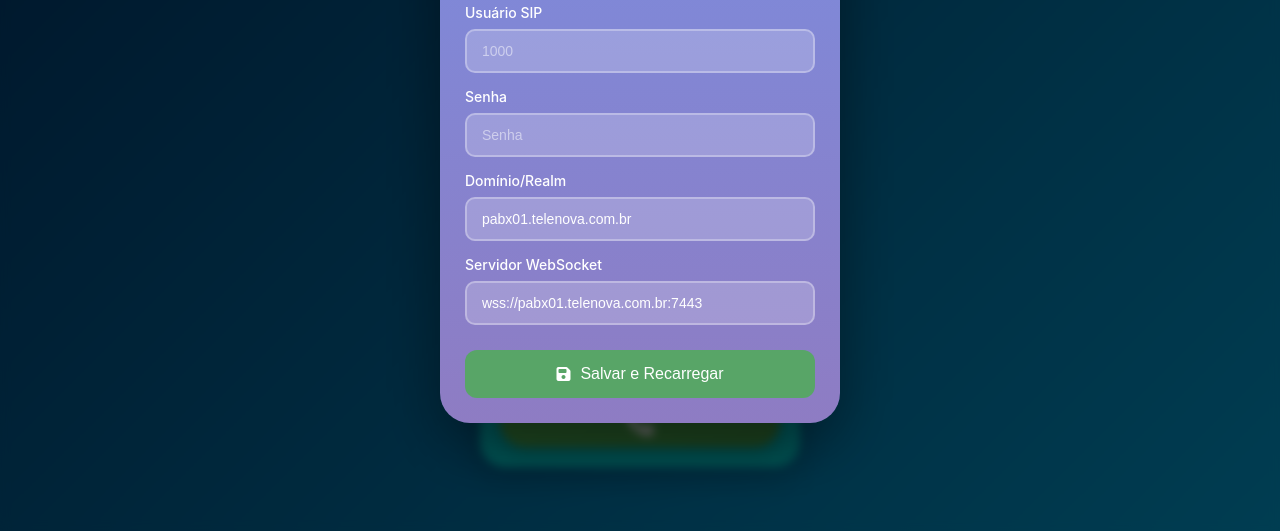
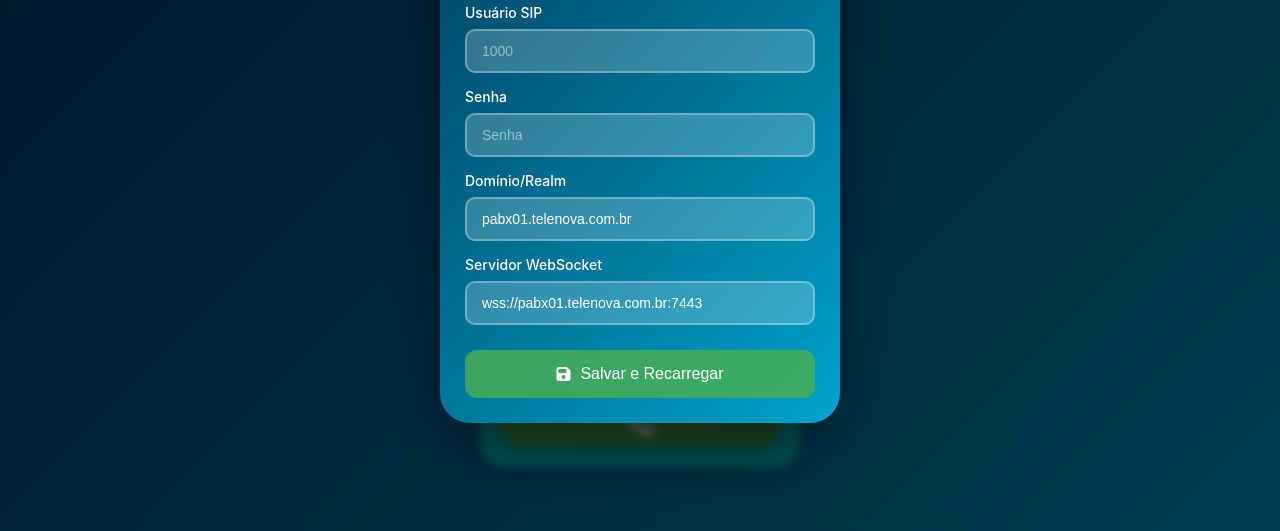
Before and after one commit to rhallado/webphone, a plain HTML site: page index.html in a window 1280 px wide. Shown: the part 269-800 px from the top of the page. Drawn offline with nearby package versions, Linux system fonts and the light colour scheme; a script that the page names is missing.

Commit message:
v1.9.0: Alterado gradiente do modal de configuração para cores azuis da Telenova

```diff
--- a/css/ctxSip-modern.css
+++ b/css/ctxSip-modern.css
@@ -378,7 +378,7 @@ body {
 }
 
 .modal-content {
-    background: linear-gradient(180deg, #7b8cde 0%, #8e7cc3 100%);
+    background: linear-gradient(135deg, #003d5c 0%, #00a3cc 100%);
     border-radius: 30px;
     padding: 25px;
     max-width: 90%;
```
